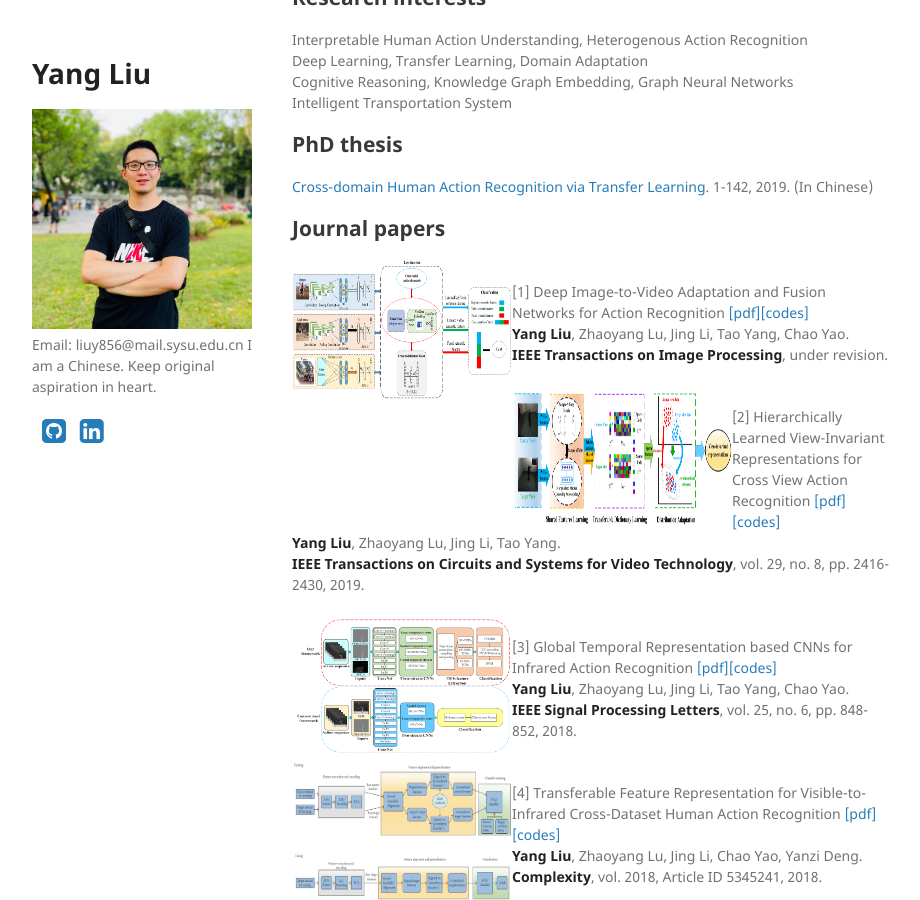
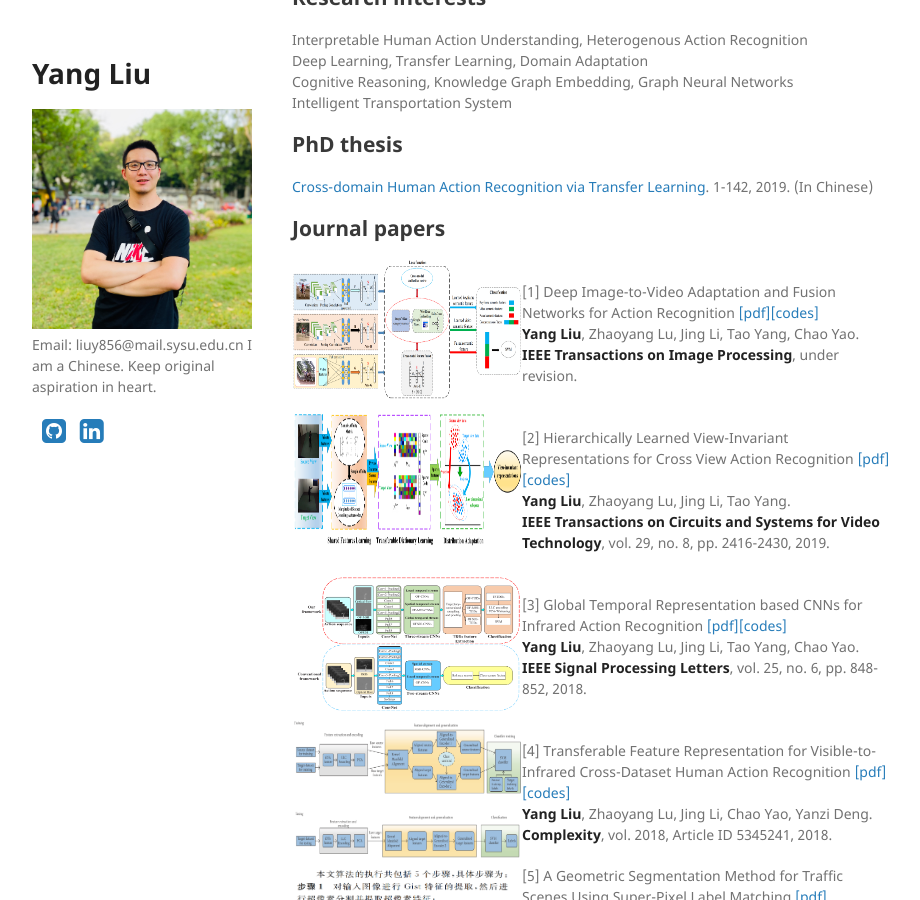
Before and after one commit to YangLiu9208/home, a Jekyll site: the page built from index.md, in a window 1280 px wide and 900 px high, scrolled down 555 px. Shown: the whole window, without its empty margins (178-1098 px from the left). Built offline with Jekyll 4.4.1, drawn with Linux system fonts in a browser that asks for light colours; a style sheet for code colours, icons or effects is not loaded.

Commit message:
Update index.md

```diff
--- a/index.md
+++ b/index.md
@@ -33,7 +33,7 @@ Intelligent Transportation System
 
 <div align="left">
           <a>
-            <img border="0" src="./TIP.png" align="left" width="220" height="140">
+            <img border="0" src="./TIP.png" align="left" width="230" height="140">
           </a>
 </div>
 [1] Deep Image-to-Video Adaptation and Fusion Networks for Action Recognition  [[pdf]](https://yangliu9208.github.io/DIVAFN/)[[codes]](https://yangliu9208.github.io/DIVAFN/)
@@ -43,7 +43,7 @@ Intelligent Transportation System
 
 <div align="left">
           <a>
-            <img border="0" src="./TCSVT.png" align="left" width="220" height="140">
+            <img border="0" src="./TCSVT.png" align="left" width="230" height="140">
           </a>
 </div>
 [2] Hierarchically Learned View-Invariant Representations for Cross View Action Recognition  [[pdf]](https://arxiv.org/abs/1809.00421)[[codes]](https://yangliu9208.github.io/JSRDA/)
@@ -53,7 +53,7 @@ Intelligent Transportation System
 
 <div align="left">
           <a>
-            <img border="0" src="./SPL.png" align="left" width="220" height="140">
+            <img border="0" src="./SPL.png" align="left" width="230" height="140">
           </a>
 </div>
 [3] Global Temporal Representation based CNNs for Infrared Action Recognition  [[pdf]](https://arxiv.org/abs/1909.08287)[[codes]](https://yangliu9208.github.io/TSTDDs/)
@@ -63,7 +63,7 @@ Intelligent Transportation System
 
 <div align="left">
           <a>
-            <img border="0" src="./Complexity.png" align="left" width="220" height="140">
+            <img border="0" src="./Complexity.png" align="left" width="230" height="140">
           </a>
 </div>
 [4] Transferable Feature Representation for Visible-to-Infrared Cross-Dataset Human Action Recognition  [[pdf]](https://arxiv.org/abs/1909.08297)[[codes]](https://yangliu9208.github.io/CDFAG/)
@@ -73,7 +73,7 @@ Intelligent Transportation System
 
 <div align="left">
           <a>
-            <img border="0" src="./XJT1.png" align="left" width="220" height="140">
+            <img border="0" src="./XJT1.png" align="left" width="230" height="140">
           </a>
 </div>
 [5] A Geometric Segmentation Method for Traffic Scenes Using Super-Pixel Label Matching  [[pdf]](http://zkxb.xjtu.edu.cn//oa/darticle.aspx?type=view&id=201808012)
@@ -83,7 +83,7 @@ Jiangce Hu, Zhaoyang Lu, Jing Li, Yanzi Deng, **Yang Liu**.
 
 <div align="left">
           <a>
-            <img border="0" src="./XJT2.png" align="left" width="220" height="140">
+            <img border="0" src="./XJT2.png" align="left" width="230" height="140">
           </a>
 </div>
 [6] Road Scene Segmentation Using Hierarchical Graph-based Inference  [[pdf]](http://zkxb.xjtu.edu.cn/oa/DArticle.aspx?type=view&id=201712010)
@@ -93,7 +93,7 @@ Yanzi Deng, Zhaoyang Lu, Jing Li, **Yang Liu.**
 ## Conference papers
 <div align="left">
           <a>
-            <img border="0" src="./CCBR.png" align="left" width="220" height="140">
+            <img border="0" src="./CCBR.png" align="left" width="230" height="140">
           </a>
 </div>
 [1] Combining Multiple Features for Cross-Domain Face Sketch Recognition  [[pdf]](https://link.springer.com/chapter/10.1007/978-3-319-46654-5_16)
```
